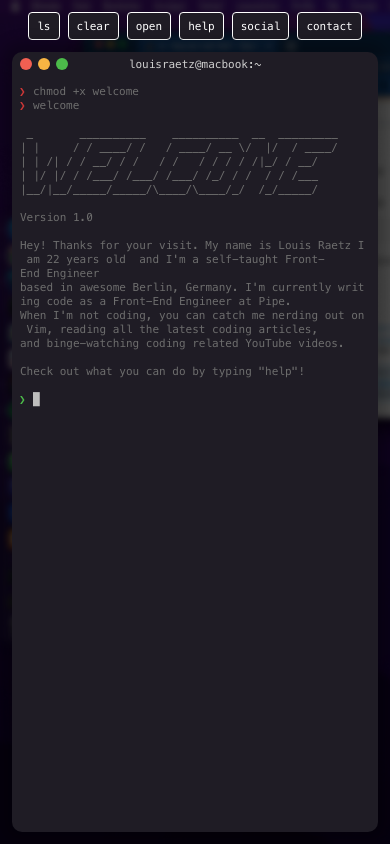
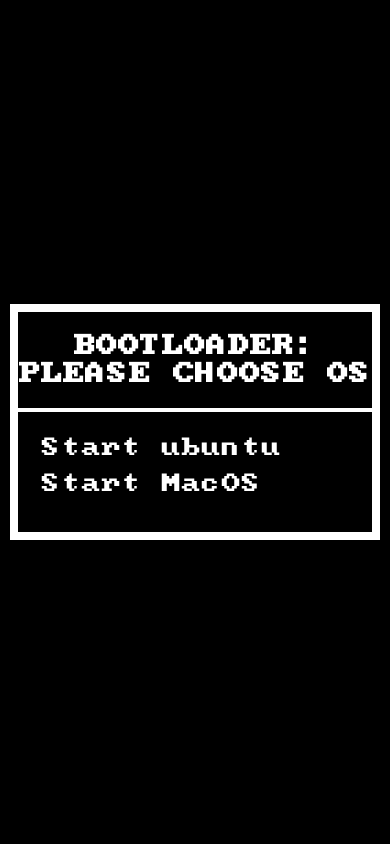
Before and after one commit to louisraetz/www, a React (Vite) app: page / in a window 390 px wide. Built offline with nearby package versions, Linux system fonts and the light colour scheme.

Commit message:
mobile viewport tests, added cat command

```diff
--- a/src/App.tsx
+++ b/src/App.tsx
@@ -16,25 +16,21 @@
 }
 
 const Body = styled('div', {
-  display: 'block',
+  display: 'flex',
+  flexDirection: 'column',
+  alignItems: 'center',
+  justifyContent: 'center',
   height: '100%',
 
   backgroundImage: t.colors.BACKGROUND,
   backgroundSize: 'cover',
-
-  '@md': {
-    display: 'flex',
-    flexDirection: 'column',
-    alignItems: 'center',
-    justifyContent: 'center',
-  },
 })
 
 const App = () => {
   /* i am too lazy rn to build a provider, its not nested any way so i just pass down
    * forgive me
    * */
-  const [theme, setTheme] = useState<Theme | undefined>(Theme.MAC)
+  const [theme, setTheme] = useState<Theme | undefined>(undefined)
   const [loading, setLoading] = useState<boolean>(true)
 
   globalStyles()
--- a/src/designSystem/components/Flex.tsx
+++ b/src/designSystem/components/Flex.tsx
@@ -1,5 +1,4 @@
-import { styled } from '@stitches/react'
-import { mapTokenScaleToVariant, sizes } from '~designSystem/theme'
+import { mapTokenScaleToVariant, sizes, styled } from '~designSystem/theme'
 
 const Flex = styled('div', {
   display: 'flex',
--- a/src/designSystem/components/Shell/index.tsx
+++ b/src/designSystem/components/Shell/index.tsx
@@ -7,12 +7,13 @@
 import { Theme } from '~App'
 import Flex from '~designSystem/components/Flex'
 import { commandList } from '~lib/commands'
+import { files } from '~lib/files'
 
 const ShellContainer = styled('div', {
-  margin: 'auto',
+  width: 'calc(100% - 24px)',
+  height: 'calc(100% - 24px)',
+  margin: theme.sizes['3'],
 
-  width: '825px',
-  height: '455px',
   backgroundColor: theme.colors.TERMINAL_BACKGROUND,
 
   borderRadius: '10px',
@@ -20,9 +21,10 @@
   boxShadow: '0px 0px 14px 10px rgba(0, 0, 0, 0.25)',
 
   '@md': {
-    width: 'calc(100% - 24px)',
-    height: 'calc(100% - 24px)',
-    margin: theme.sizes['3'],
+    margin: 'auto',
+
+    width: '825px',
+    height: '455px',
   },
 })
 
@@ -66,6 +68,7 @@
   const shellRef = useRef<HTMLDivElement | null>(null)
   const shellHeaderRef = useRef<HTMLDivElement | null>(null)
   const shellBodyRef = useRef<HTMLDivElement | null>(null)
+  const selectRef = useRef<HTMLSelectElement | null>(null)
 
   /*
    * Prefer js here instead of row reversing the layout with css which causes
@@ -80,35 +83,75 @@
 
   useEffect(() => {
     if (window.screen.width < 500) {
-      /* alert(
+      alert(
         'Tackling UX correctly on an emulated shell on mobile is unfortunately ' +
           'very diffcult to do. For that reason Ive implemented helper buttons ' +
           'above the shell so you can use all commands without using the input. ' +
           'Please consider using the desktop version for a better experience',
-      ) */
+      )
     }
   }, [])
 
   const commandMap = Object.entries(commandList).map(([cmd, _]) => cmd)
+  const mobileCommands = [
+    commandMap[0],
+    commandMap[1],
+    commandMap[2],
+    commandMap[4],
+    commandMap[6],
+    commandMap[7],
+    commandMap[8],
+  ]
 
   return (
     <>
       <Flex
-        css={{ flexWrap: 'wrap', marginTop: 12, padding: '0px 12px' }}
+        css={{
+          flexWrap: 'wrap',
+          marginTop: 12,
+          padding: '0px 12px',
+
+          '@md': {
+            display: 'none',
+          },
+        }}
         gap="2"
         align="center"
         justify="center"
       >
-        {[
-          commandMap[0],
-          commandMap[1],
-          commandMap[2],
-          commandMap[4],
-          commandMap[6],
-          commandMap[7],
-        ].map(cmd => (
-          <Btn type="button" key={cmd} onClick={() => sendCMD(cmd)}>
+        {mobileCommands.map(cmd => (
+          <Btn
+            type="button"
+            key={cmd}
+            onClick={() => {
+              if (cmd === 'cat') {
+                sendCMD(`${cmd} ${selectRef.current?.value || 'profile'}`)
+              } else {
+                sendCMD(cmd)
+              }
+            }}
+          >
             {cmd}
+            {cmd === 'cat' && (
+              <select
+                style={{
+                  marginLeft: 4,
+                  background: 'transparent',
+                  border: 'none',
+                  color: '#FFF',
+                }}
+                ref={selectRef}
+                onClick={e => {
+                  e.stopPropagation()
+                }}
+                name="files"
+                id="files"
+              >
+                {files.map(file => (
+                  <option value={file.fileName}>{file.fileName}</option>
+                ))}
+              </select>
+            )}
           </Btn>
         ))}
       </Flex>
--- a/src/designSystem/theme.ts
+++ b/src/designSystem/theme.ts
@@ -66,11 +66,10 @@
     sizes,
   },
   media: {
-    xs: '(max-width: 480px)',
-    sm: '(max-width: 768px)',
-    md: '(max-width: 1024px)',
-    lg: '(max-width: 1200px)',
-    xl: '(min-width: 1201px)',
+    xs: '(min-width: 480px)',
+    sm: '(min-width: 768px)',
+    md: '(min-width: 1024px)',
+    lg: '(min-width: 1200px)',
   },
 })
 
--- a/src/lib/commands.tsx
+++ b/src/lib/commands.tsx
@@ -1,4 +1,4 @@
-import { files } from '~lib/files'
+import { Files, files } from '~lib/files'
 
 export enum Commands {
   OPEN = 'open',
@@ -9,12 +9,13 @@
   WELCOME = 'welcome',
   SOCIAL = 'social',
   CONTACT = 'contact',
+  CAT = 'cat',
 }
 
 type CommandProperties = {
   command: string
   description: string
-  return: (cmd?: string) => string
+  return: (arg?: any) => string
 }
 
 const commandList: { [key: string | Commands]: CommandProperties } = {
@@ -107,6 +108,13 @@
     I am very happy to see that you want to reach out. Feel free to send and email over to <a href='mailto:louis@louisraetz.com'>louis@louisraetz.com</a>
     `,
   },
+  [Commands.CAT]: {
+    command: 'cat',
+    description: 'Displays the files content',
+    return: (file: Files) =>
+      files.find(f => f.fileName.includes(file))?.fileContent ||
+      'file not found.',
+  },
 }
 
 function isCommand(cmd: string): boolean {
--- a/src/lib/files.tsx
+++ b/src/lib/files.tsx
@@ -6,7 +6,7 @@
 }
 
 interface IFile {
-  fileName: string
+  fileName: Files
   fileExt: string
   fileContent: string
 }
--- a/src/screens/Bootscreen.tsx
+++ b/src/screens/Bootscreen.tsx
@@ -12,8 +12,8 @@
 })
 
 const Wrapper = styled(Flex, {
-  width: '50%',
-  height: '427px',
+  width: '95%',
+  height: 'auto',
 
   border: '8px solid #FFFFFF',
 
@@ -37,8 +37,8 @@
   },
 
   '@md': {
-    width: '95%',
-    height: 'auto',
+    width: '50%',
+    height: '427px',
   },
 })
 
@@ -47,6 +47,7 @@
   height: '68px',
   marginLeft: 'auto',
   marginRight: 'auto',
+  padding: '48px 0px',
 
   borderBottom: '4px solid #FFFFFF',
 
@@ -58,7 +59,7 @@
   },
 
   '@md': {
-    padding: '48px 0px',
+    padding: '0px',
   },
 })
 
```
